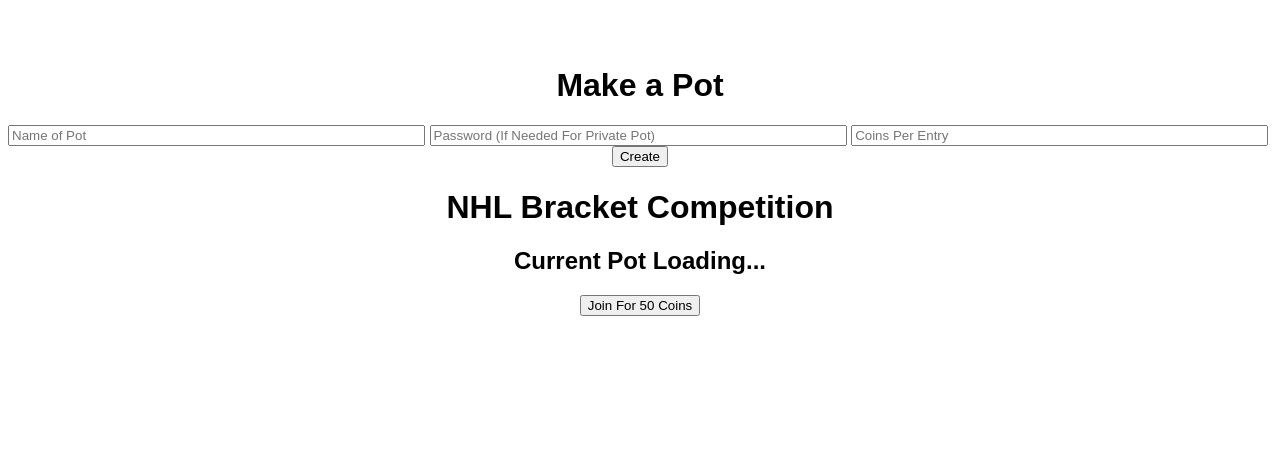
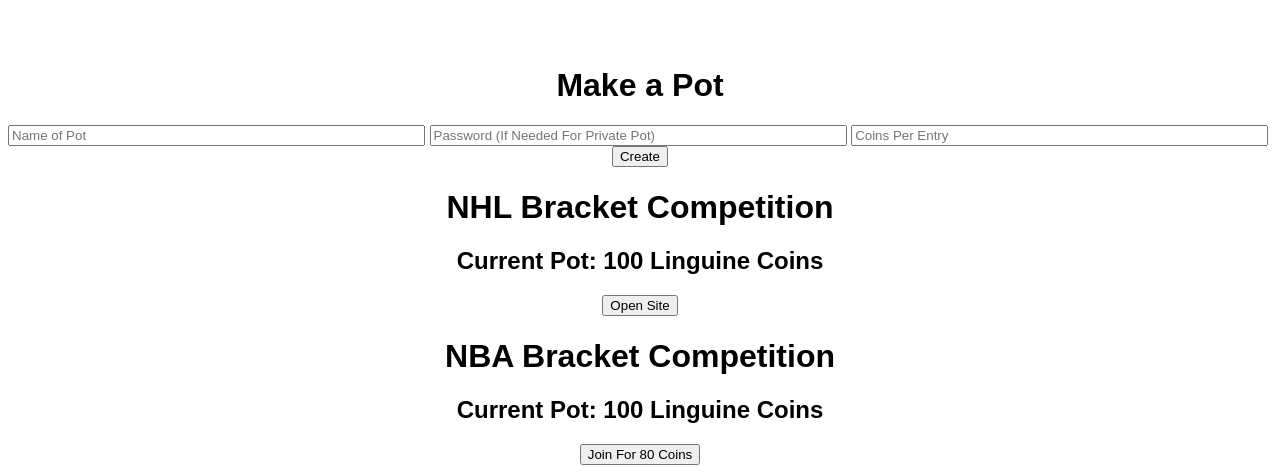
Before and after one commit to LukeStro47/Linguine-Coin, a plain HTML site: page index.html in a window 1280 px wide. Shown: the part 3023-3496 px from the top of the page. Before the commit the page ends 3347 px from the top, so only its background shows below. Drawn offline with Linux system fonts and the light colour scheme; no server answers.

Commit message:
Signed-off-by: LukeStro47 <lukestrong47@gmail.com>

```diff
--- a/index.html
+++ b/index.html
@@ -345,8 +345,16 @@
         </div>
         <div id="ncaa">
             <h1 style="text-align: center;">NHL Bracket Competition</h1>
-            <h2 style="text-align: center;" id="currentPot">Current Pot Loading...</h2>
-            <button onclick="runJoinNCAA()" style="display: block; margin: 0 auto;" id="joinNCAA">Join For 50 Coins</button>
+            <h2 style="text-align: center;">Current Pot: 100 Linguine Coins</h2>
+            <!--<button onclick="runJoinNCAA()" style="display: block; margin: 0 auto;" id="joinNCAA">Join For 50 Coins</button>!-->
+            <button onclick="runJoinNCAA()" style="display: none; margin: 0 auto;">Join For 50 Coins</button>
+            <button onclick="openNCAAT()" style="display: block; margin: 0 auto;" id="joinNCAAR-">Open Site</button>
+        </div>
+        <div id="ncaa">
+            <h1 style="text-align: center;">NBA Bracket Competition</h1>
+            <h2 style="text-align: center;" id="currentPot">Current Pot: 100 Linguine Coins</h2>
+            <!--<button onclick="runJoinNCAA()" style="display: block; margin: 0 auto;" id="joinNCAA">Join For 50 Coins</button>!-->
+            <button onclick="runJoinNCAA()" style="display: block; margin: 0 auto;" id="joinNCAA">Join For 80 Coins</button>
             <button onclick="openNCAA()" style="display: none; margin: 0 auto;" id="joinNCAAR">Open Site</button>
         </div>
     </body>
--- a/index.js
+++ b/index.js
@@ -1104,7 +1104,7 @@ function runJoinNCAA() {
                 firebase.database().ref('NCAA/').once('value').then(function(snapshot) {
                     goatCoins = snapshot.val();
                     var remember = goatCoins.pot;
-                    var final = remember + 50;
+                    var final = remember + 80;
                     firebase.database().ref('NCAA').set({
                         pot: final
                     });
@@ -1113,13 +1113,13 @@ function runJoinNCAA() {
                     signedUp: true
                 });
                 firebase.database().ref('Users/' + firebase.auth().currentUser.uid).set({
-                    coins: goat.coins - 50
-                });
-                location.replace("https://bracketchallenge.nhl.com/leagues/linguine-coin?share_league=1");
+                    coins: goat.coins - 80
+                });
+                location.replace("https://nba.com/playoffs/bracketchallenge/#league/standings/12098?code=DXHMCYHZ");
             });
         } else {
             alert("You have already signed up. Redirecting you to the bracket page now.");
-            location.replace("https://bracketchallenge.nhl.com/leagues/linguine-coin?share_league=1");
+            location.replace("https://nba.com/playoffs/bracketchallenge/#league/standings/12098?code=DXHMCYHZ");
         }
     });
 }
@@ -1233,8 +1233,11 @@ function finalizeRemove() {
         location.reload();
     }, 3000);
 }
+function openNCAAT() {
+    location.replace("https://bracketchallenge.nhl.com/leagues/linguine-coin?share_league=1");
+}
 function openNCAA() {
-    location.replace("https://bracketchallenge.nhl.com/leagues/linguine-coin?share_league=1");
+    loaction.replace("https://nba.com/playoffs/bracketchallenge/#league/standings/12098?code=DXHMCYHZ");
 }
 function submitStartBet() {
     var teamOne = document.getElementById('teamOneCity').value + ' ' + document.getElementById('teamOne').value;
```
